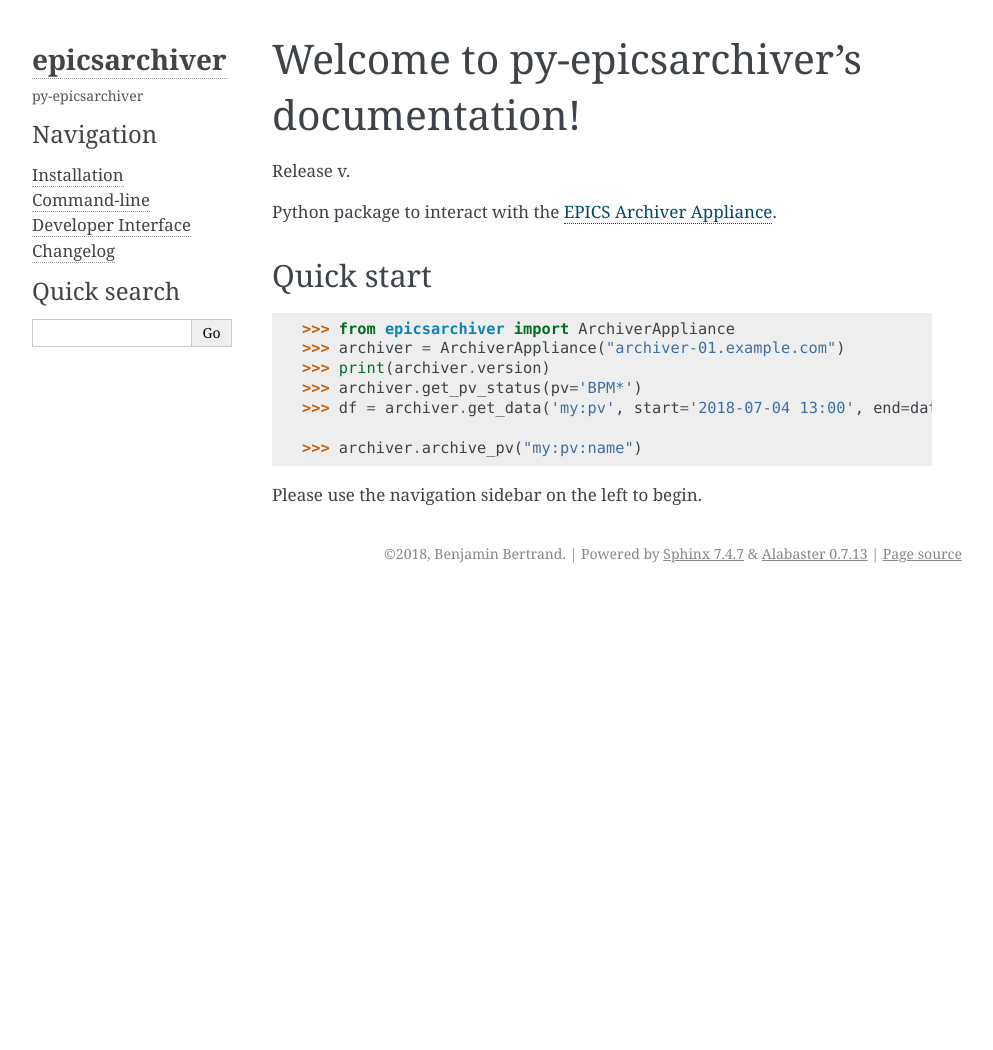
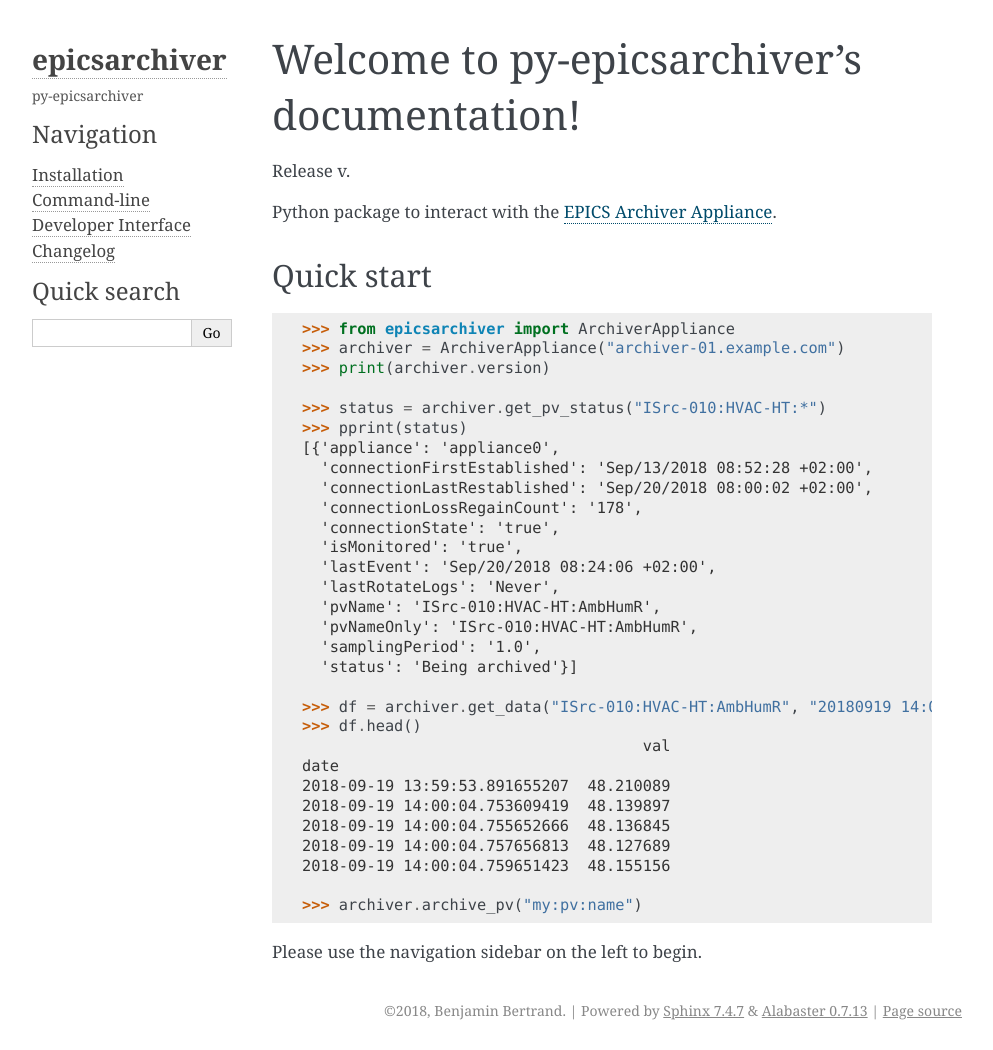
Before and after one commit to archiver-appliance/epicsarchiver-retrieval-client, a Sphinx documentation site: the page built from docs/index.rst, in a window 1280 px wide and 1050 px high. Shown: the whole window, without its empty margins (148-1141 px from the left). Built offline with Sphinx 7.4.7, drawn with Linux system fonts in a browser that asks for light colours.

Commit message:
Improve documentation

```diff
--- a/docs/api.rst
+++ b/docs/api.rst
@@ -5,3 +5,6 @@
 
 .. autoclass:: epicsarchiver.ArchiverAppliance
    :members:
+
+.. automodule:: epicsarchiver.utils
+   :members:
--- a/docs/index.rst
+++ b/docs/index.rst
@@ -18,8 +18,31 @@
     >>> from epicsarchiver import ArchiverAppliance
     >>> archiver = ArchiverAppliance("archiver-01.example.com")
     >>> print(archiver.version)
-    >>> archiver.get_pv_status(pv='BPM*')
-    >>> df = archiver.get_data('my:pv', start='2018-07-04 13:00', end=datetime.utcnow())
+
+    >>> status = archiver.get_pv_status("ISrc-010:HVAC-HT:*")
+    >>> pprint(status)
+    [{'appliance': 'appliance0',
+      'connectionFirstEstablished': 'Sep/13/2018 08:52:28 +02:00',
+      'connectionLastRestablished': 'Sep/20/2018 08:00:02 +02:00',
+      'connectionLossRegainCount': '178',
+      'connectionState': 'true',
+      'isMonitored': 'true',
+      'lastEvent': 'Sep/20/2018 08:24:06 +02:00',
+      'lastRotateLogs': 'Never',
+      'pvName': 'ISrc-010:HVAC-HT:AmbHumR',
+      'pvNameOnly': 'ISrc-010:HVAC-HT:AmbHumR',
+      'samplingPeriod': '1.0',
+      'status': 'Being archived'}]
+
+    >>> df = archiver.get_data("ISrc-010:HVAC-HT:AmbHumR", "20180919 14:00", datetime(2018, 9, 19, 14, 5))
+    >>> df.head()
+                                         val
+    date
+    2018-09-19 13:59:53.891655207  48.210089
+    2018-09-19 14:00:04.753609419  48.139897
+    2018-09-19 14:00:04.755652666  48.136845
+    2018-09-19 14:00:04.757656813  48.127689
+    2018-09-19 14:00:04.759651423  48.155156
 
     >>> archiver.archive_pv("my:pv:name")
 
```
Also changed, not shown: 1 other file.
